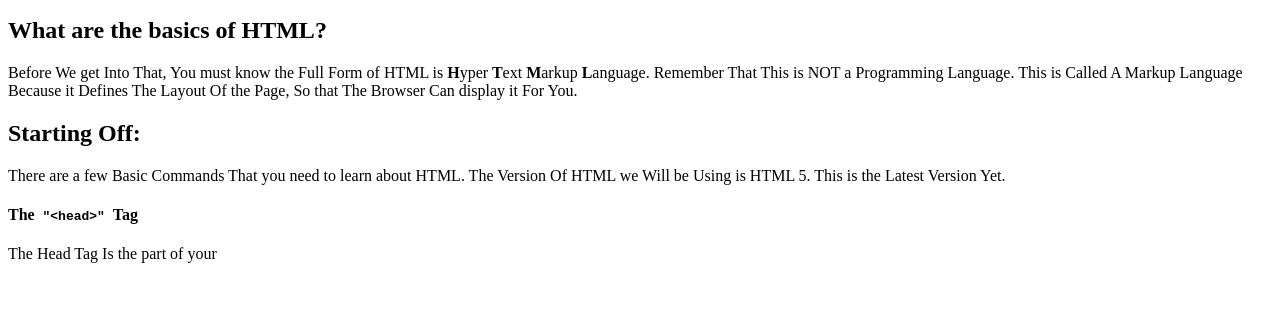
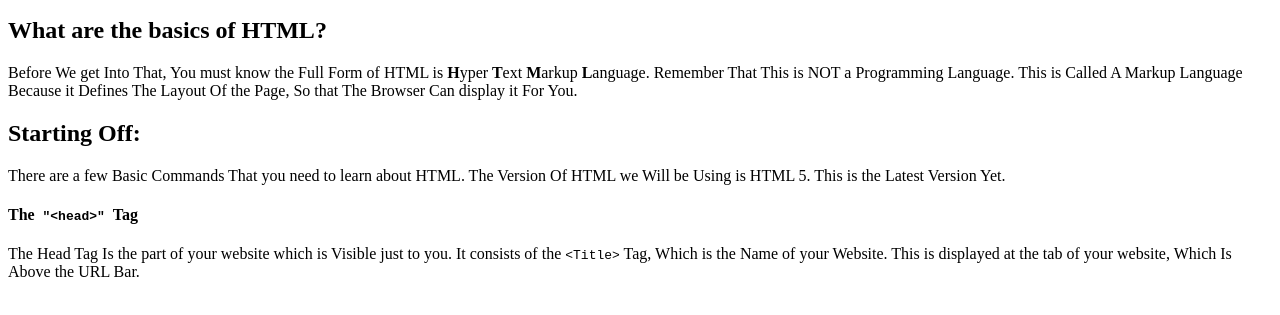
Before and after one commit to TBNRVivo/Main-Implement, a plain HTML site: page index.html in a window 1280 px wide. Shown: the part 101-416 px from the top of the page. Drawn offline with Linux system fonts and the light colour scheme.

Commit message:
Update index.html

```diff
--- a/index.html
+++ b/index.html
@@ -27,6 +27,11 @@
       Yet.
     </p>
     <h4>The<code> "&lt;head&gt;" </code>Tag</h4>
-    <p>The Head Tag Is the part of your</p>
+    <p>
+      The Head Tag Is the part of your website which is Visible just to you. It
+      consists of the <code> &lt;Title&gt;</code> Tag, Which is the Name of your
+      Website. This is displayed at the tab of your website, Which Is Above the
+      URL Bar.
+    </p>
   </body>
 </html>
```
